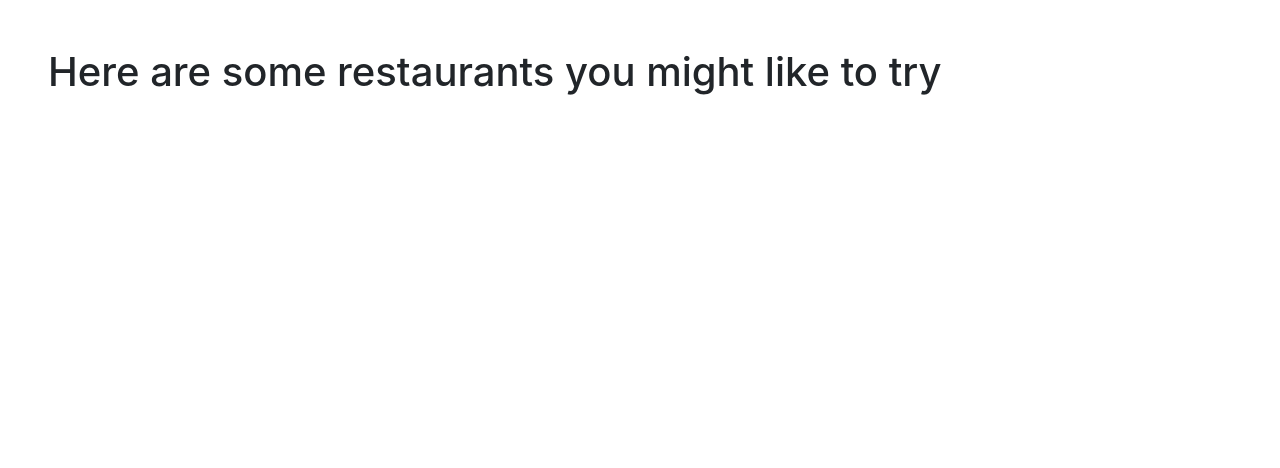
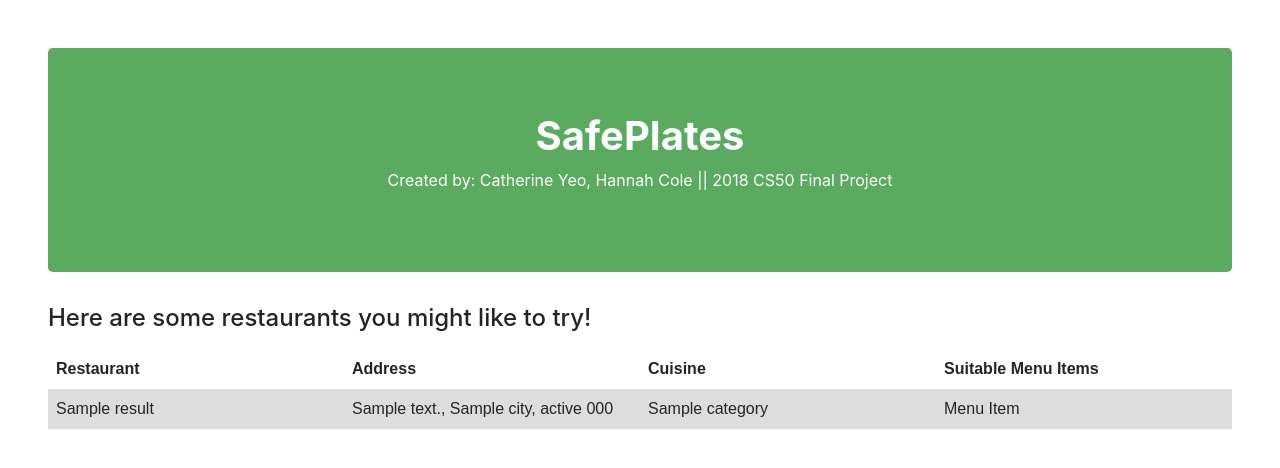
Before and after one commit to catyeo18/safeplates, a Flask app: template templates/results.html in a window 1280 px wide. Shown: the top 468 px of the page. Run offline with Flask 2, Linux system fonts and the light colour scheme; the template is opened without the code that fills it: most values are stand-ins (such as "Sample title", 1, 10 or a date in 2020); some libraries are stand-ins or nearby versions.

Commit message:
Updated results.html

```diff
--- a/templates/results.html
+++ b/templates/results.html
@@ -1,13 +1,27 @@
 {% extends "layout.html" %}
 
 {% block main %}
-    <h1>Here are some restaurants you might like to try</h1>
+    <div class="jumbotron text-center banner">
+        <h1><b>SafePlates</b></h1>
+        <p> Created by: Catherine Yeo, Hannah Cole || 2018 CS50 Final Project  </p>
+    </div>
 
+    <h4 class="mb-3">Here are some restaurants you might like to try! </h4>
+
+    <table style="width:100%">
+        <tr>
+          <th> Restaurant </th>
+          <th> Address </th>
+          <th> Cuisine </th>
+          <th> Suitable Menu Items </th>
+        </tr>
         {% for result in results %}
-            <div class="container">
-                <p></p>
-              <!-- Content here -->
-            </div>
+        <tr>
+          <td> {{ result["name"] }} </td>
+          <td> {{ result["location"]["address"] }}, {{ result["location"]["city"] }}, {{ result["location"]["state"] }} {{ result["location"]["postalCode"] }} </td>
+          <td> {{ result["categories"][0]["shortName"] }} </td>
+          <td> Menu Item </td>
+        </tr>
         {% endfor %}
     </table>
 
```
